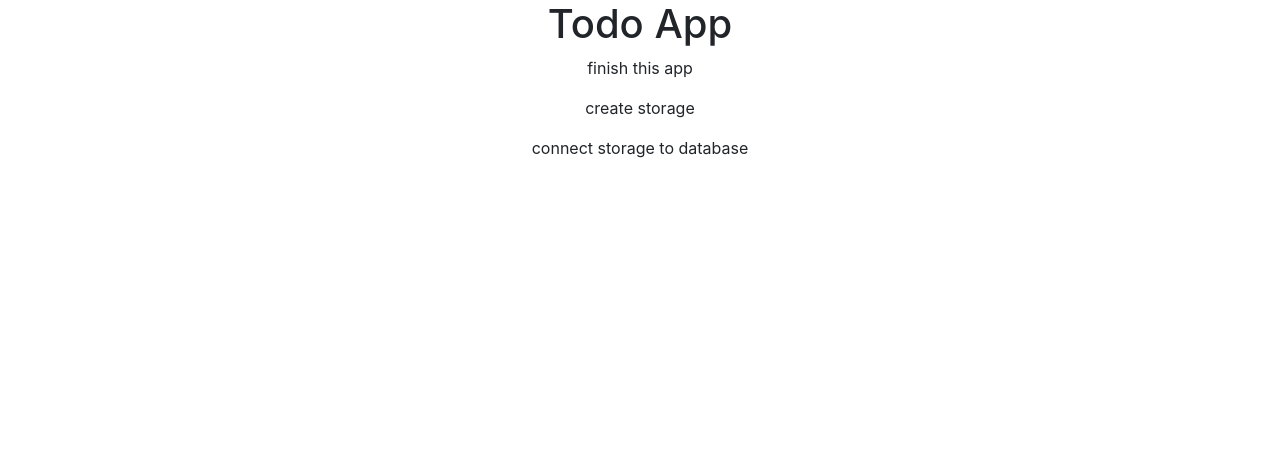
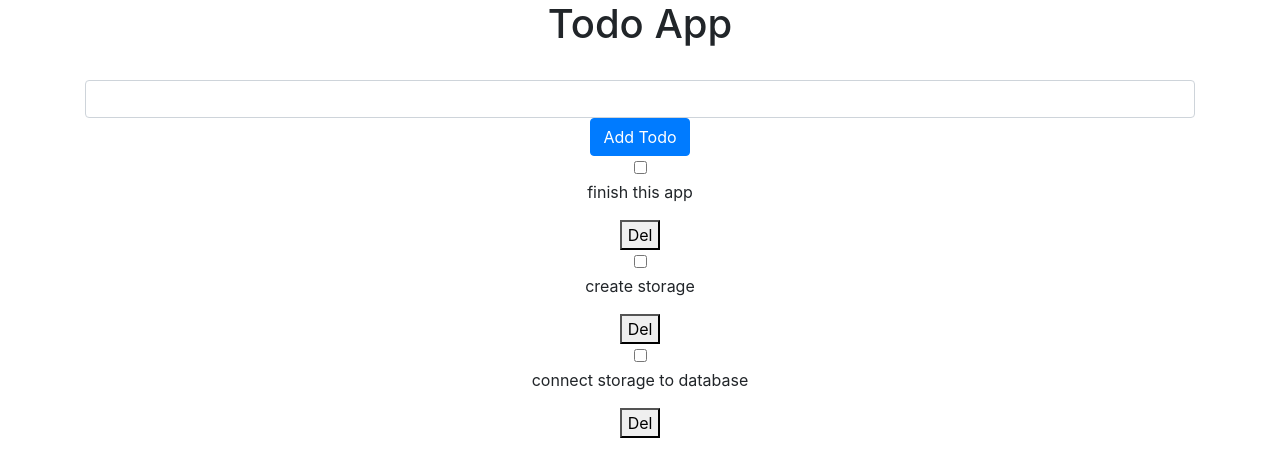
Before and after one commit to OrenCODE/todo-list-react, a React (Create React App) app: page / in a window 1280 px wide. Shown: the top 476 px of the page. Built offline with nearby package versions, Linux system fonts and the light colour scheme.

Commit message:
adding Routing parameters

```diff
--- a/package.json
+++ b/package.json
@@ -11,6 +11,7 @@
     "bootstrap": "^4.3.1",
     "react": "^16.8.6",
     "react-dom": "^16.8.6",
+    "react-router-dom": "^5.0.0",
     "react-scripts": "3.0.0",
     "typescript": "3.4.5"
   },
--- a/src/AddTodo/AddTodo.tsx
+++ b/src/AddTodo/AddTodo.tsx
@@ -1,35 +1,35 @@
-import React from 'react';
+import React, {Component} from 'react';
 
 export interface IAddTodoProps {
-    addTodoToState: (newTodoObj: Record<string, any>) => void
+    addTodoToState: (TodoObj: Record<string, any>) => void
 }
 
-export class AddTodo extends React.Component <IAddTodoProps> {
+class AddTodo extends Component <IAddTodoProps> {
 
     state = {
-        text: '',
+        title: '',
         // date: '',
         // time: ''
     };
 
     handleChange = (event: any) => {
         this.setState({
-            [event.target.id]: event.target.value
+            [event.target.name]: event.target.value
         })
     };
 
     handleSubmit = (event: any) => {
-
         const {addTodoToState} = this.props;
 
         event.preventDefault();
-        const todoText = event.target.elements.text.value;
+        const todoText = event.target.elements.title.value;
         // const todoDate = event.target.elements.date.value;
         // const todoTime = event.target.elements.time.value;
 
         const newTodo = {
             id: Math.random(),
-            text: todoText,
+            title: todoText,
+            completed: false
             // date: todoDate,
             // time: todoTime
         };
@@ -37,9 +37,7 @@ export class AddTodo extends React.Component <IAddTodoProps> {
         addTodoToState(newTodo);
 
         this.setState({
-            text: '',
-            // date: '',
-            // time: ''
+            title: '',
         })
     };
 
@@ -47,18 +45,21 @@ export class AddTodo extends React.Component <IAddTodoProps> {
         return (
             <div>
                 <form className={"searchForm"} onSubmit={this.handleSubmit}>
-                    <label htmlFor={"text"}/>
-                    <input id={"text"} type={"text"} className={"form-control"} onChange={this.handleChange}
-                           value={this.state.text}/>
-                    {/*<label htmlFor={"date"}/>*/}
-                    {/*<input id={"date"} type={"date"} className={"form-control"} onChange={this.handleChange}*/}
-                           {/*value={this.state.date}/>*/}
-                    {/*<label htmlFor={"todoTime"}/>*/}
-                    {/*<input id={"time"} type={"time"} className={"form-control"} onChange={this.handleChange}*/}
-                           {/*value={this.state.time}/>*/}
+                    <label htmlFor={"title"}/>
+                    <input name={"title"} type={"text"} className={"form-control"} onChange={this.handleChange}
+                           value={this.state.title}/>
                     <button className={"btn btn-primary"} type={"submit"}>Add Todo</button>
                 </form>
             </div>
         )
     }
 }
+
+export default AddTodo
+
+// (<label htmlFor={"date"}/>
+//     <input id={"date"} type={"date"} className={"form-control"} onChange={this.handleChange}
+// value={this.state.date}/>
+// <label htmlFor={"todoTime"}/>
+// <input id={"time"} type={"time"} className={"form-control"} onChange={this.handleChange}
+// value={this.state.time}/>)
--- a/src/App.css
+++ b/src/App.css
@@ -1,3 +1,7 @@
 .App {
   text-align: center;
 }
+
+.todo-completed {
+  text-decoration: line-through;
+}
--- a/src/App.tsx
+++ b/src/App.tsx
@@ -1,26 +1,23 @@
 import React, {Component} from 'react';
-// import {AddTodo} from './AddTodo/AddTodo'
-
-import {Todos} from './Todos/Todos'
+import AddTodo from './AddTodo/AddTodo';
+import Todos from './Todos/Todos'
 
 import './App.css';
 
-
-// export type newTodoObj = Record<string, any>
 export type TodoObj = Record<string, any>
 
 interface IAppState {
-    // currentTodos: newTodoObj[],
+
     todos: TodoObj[]
 }
 
-export default class App extends Component <any, IAppState> {
+class App extends Component <any, IAppState> {
 
     constructor(props: any) {
         super(props);
 
         this.state = {
-            // currentTodos: [],
+
             todos: [
                 {id: 1, title: 'finish this app', completed: false},
                 {id: 2, title: 'create storage', completed: false},
@@ -29,20 +26,38 @@ export default class App extends Component <any, IAppState> {
         }
     }
 
-    // addTodoToState = (newTodo: newTodoObj) => {
-    //
-    //     this.setState({
-    //         currentTodos: this.state.currentTodos.concat(newTodo)
-    //     })
-    // };
+    addTodoToState = (newTodo: TodoObj) => {
 
-
-    markComplete = () => {
-      console.log('check')
+        this.setState({
+            todos: this.state.todos.concat(newTodo)
+        })
     };
 
-    delTodo = () => {
-        console.log('check2')
+    //TODO TOGGLE COMPLETE
+    markComplete = (id: number) => {
+        const {todos} = this.state;
+
+        this.setState({
+            todos: todos.map(todo => {
+                if (todo.id === id) {
+                    todo.completed = !todo.completed
+                }
+                return todo;
+            })
+        });
+    };
+
+    //TODO DELETE FROM STATE
+    delTodo = (id: number) => {
+        const {todos} = this.state;
+
+        let todosArray = todos.filter(todo => {
+            return todo.id !== id;
+        });
+
+        this.setState({
+            todos: todosArray
+        });
     };
 
 
@@ -60,18 +75,22 @@ export default class App extends Component <any, IAppState> {
 
     render() {
 
-        // const {currentTodos} = this.state;
+        const {todos} = this.state;
 
         return (
             <div className="App">
                 <div className={"container"}>
                     <h1>Todo App</h1>
-                    <Todos todos={this.state.todos} markComplete={this.markComplete} delTodo={this.delTodo}/>
+                    <AddTodo addTodoToState={this.addTodoToState}/>
+                    <Todos todos={todos} markComplete={this.markComplete} delTodo={this.delTodo}/>
                 </div>
             </div>
         );
     }
 }
+
+export default App
+
 
 // (
 // <AddTodo addTodoToState={this.addTodoToState}/>
--- a/src/TodoItem/TodoItem.tsx
+++ b/src/TodoItem/TodoItem.tsx
@@ -3,19 +3,33 @@ import {TodoObj} from '../App'
 
 export interface ITodoItem {
     todo: TodoObj,
-    markComplete: () => void,
-    delTodo: () => void
+    markComplete: (index: number) => void,
+    delTodo: (index: number) => void
 }
 
-export default class TodoItem extends Component <ITodoItem> {
+class TodoItem extends Component <ITodoItem> {
 
     render() {
-        const {todo , markComplete , delTodo} = this.props;
+        const {todo, markComplete, delTodo} = this.props;
 
         return (
             <div key={todo.id}>
-                <p>{todo.title}</p>
+                {todo.completed ?
+                    <div>
+                        <input type={"checkbox"} onChange={() => markComplete(todo.id)}/>
+                        <p className={"todo-completed"}>{todo.title}</p>
+                    </div>
+                    :
+                    <div>
+                        <input type={"checkbox"} onChange={() => markComplete(todo.id)}/>
+                        <p>{todo.title}</p>
+                    </div>
+                    }
+
+                <button onClick={() => delTodo(todo.id)}>Del</button>
             </div>
         )
     }
 }
+
+export default TodoItem
--- a/src/Todos/Todos.tsx
+++ b/src/Todos/Todos.tsx
@@ -4,19 +4,21 @@ import TodoItem from '../TodoItem/TodoItem'
 
 export interface ITodos {
     todos: TodoObj[]
-    markComplete: () => void
-    delTodo: () => void
+    markComplete: (index: number) => void
+    delTodo: (index: number) => void
 }
 
-export class Todos extends Component <ITodos> {
+class Todos extends Component <ITodos> {
 
     render() {
-        const {todos} = this.props;
+        const {todos, markComplete, delTodo} = this.props;
         return todos.map((todo) => (
-            <TodoItem key={todo.id} todo={todo} markComplete={this.props.markComplete} delTodo={this.props.delTodo}/>
+            <TodoItem key={todo.id} todo={todo} markComplete={markComplete} delTodo={delTodo}/>
         ))
     }
 }
+
+export default Todos
 
 
 // export interface ITodos {
```
Also changed, not shown: 1 other file (tests, documents, lock files or other folders).
